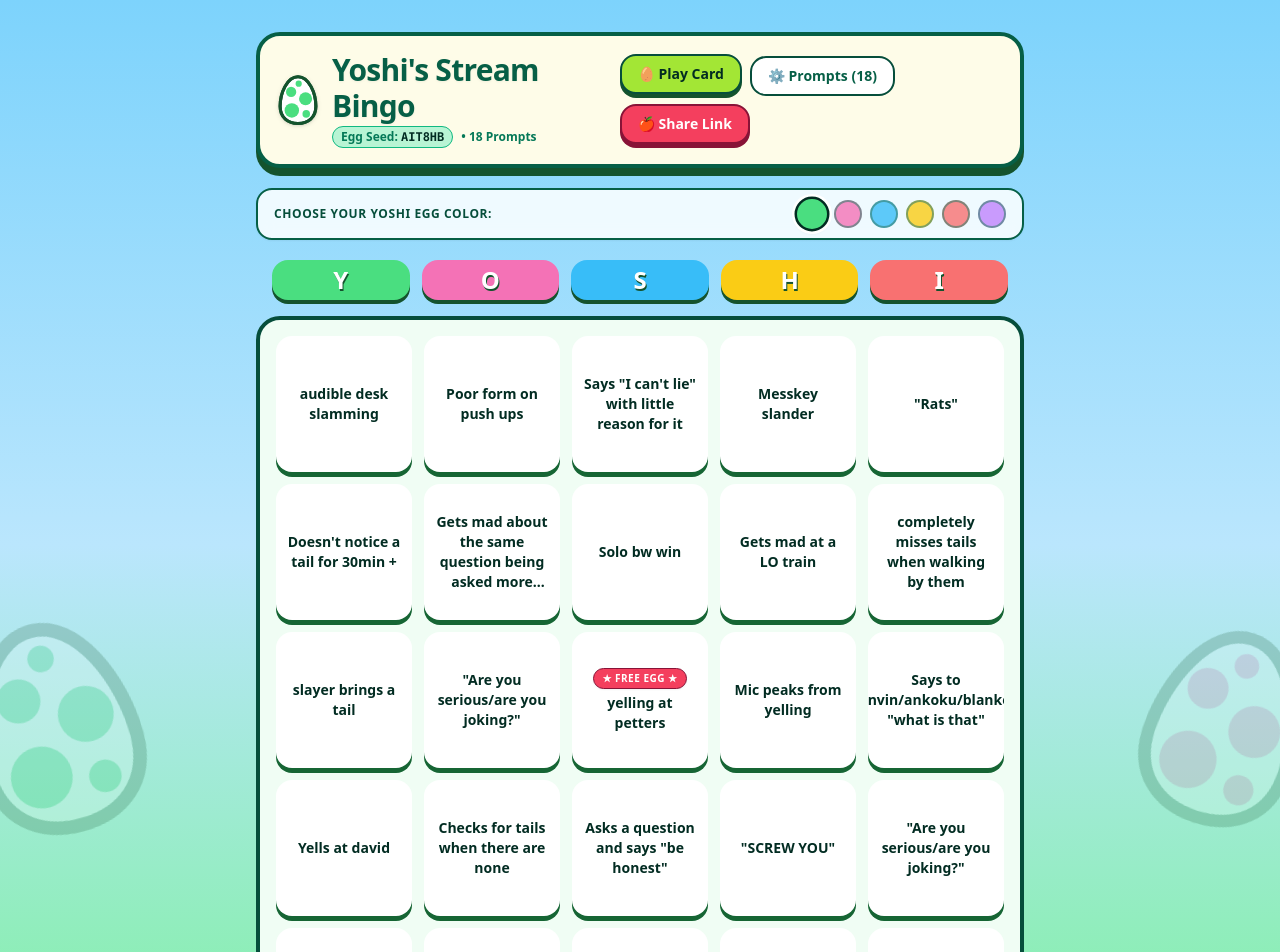
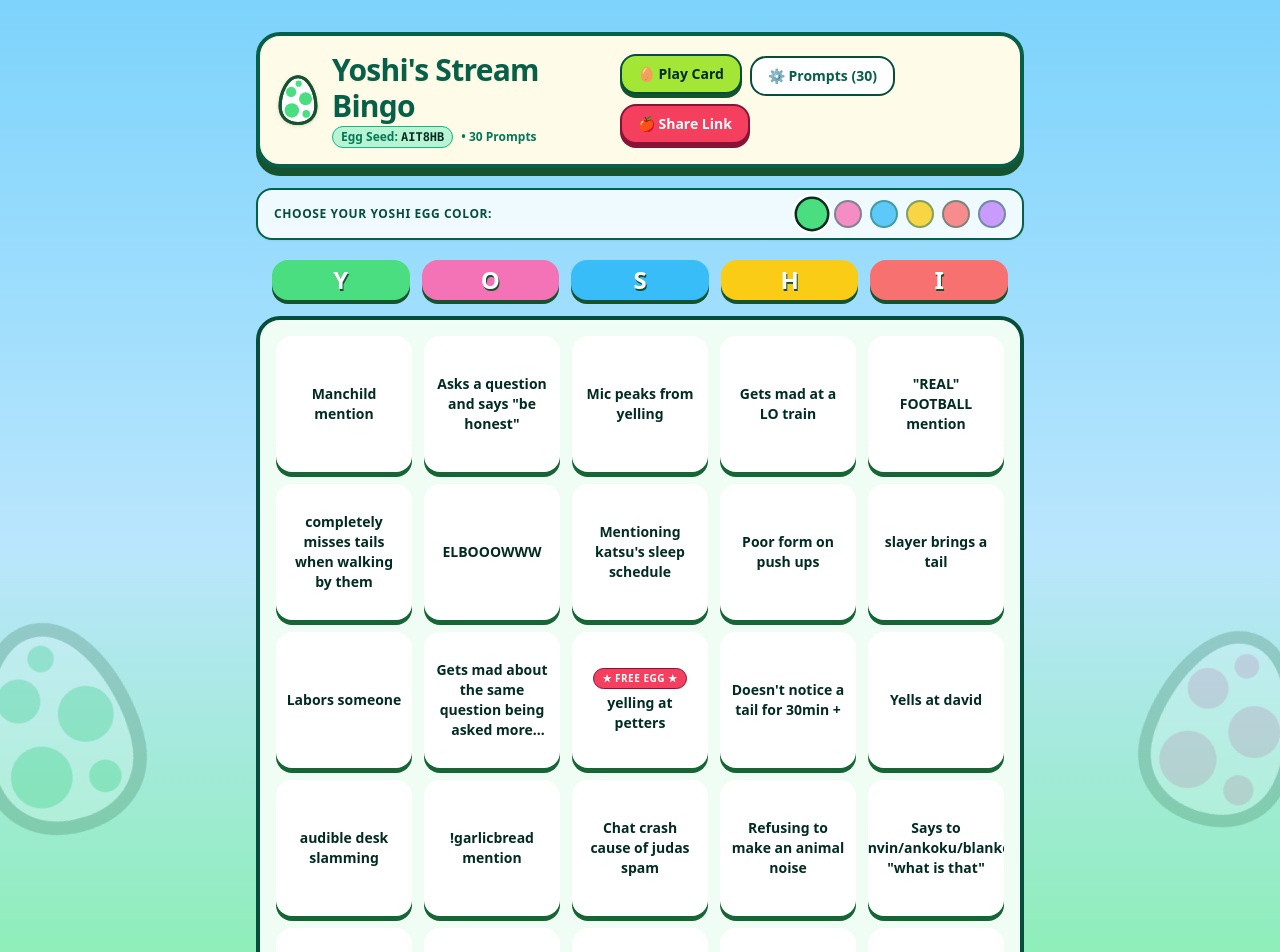
Before and after one commit to matthewasloan95/vitejs-vite-bepsu4qtt, a React (Vite) app: page / in a window 1280 px wide. Shown: the top 952 px of the page. Built offline with nearby package versions, Linux system fonts and the light colour scheme.

Commit message:
more cards

```diff
--- a/src/App.jsx
+++ b/src/App.jsx
@@ -21,7 +21,20 @@ const DEFAULT_ITEMS = [
   'Solo bw win',
   'Checks for tails when there are none',
   'audible desk slamming',
-  'completely misses tails when walking by them'
+  'completely misses tails when walking by them',
+  'Manchild mention',
+  'Chat crash cause of judas spam',
+  'ELBOOOWWW',
+  'Labors someone',
+  '"REAL" FOOTBALL mention',
+  'Mentioning katsu\'s sleep schedule',
+  'MEHMEHMEH',
+  'Bluestone / failing to get a good first word that comes to mind',
+  'DEL -- POGGG',
+  'Refusing to make an animal noise',
+  '!garlicbread mention',
+  'Stimming Messkeyyyy'
+
 ].join("\n");
 
 // --- Yoshi Egg Color Palette (Classic Yoshi's Island colors) ---
```
